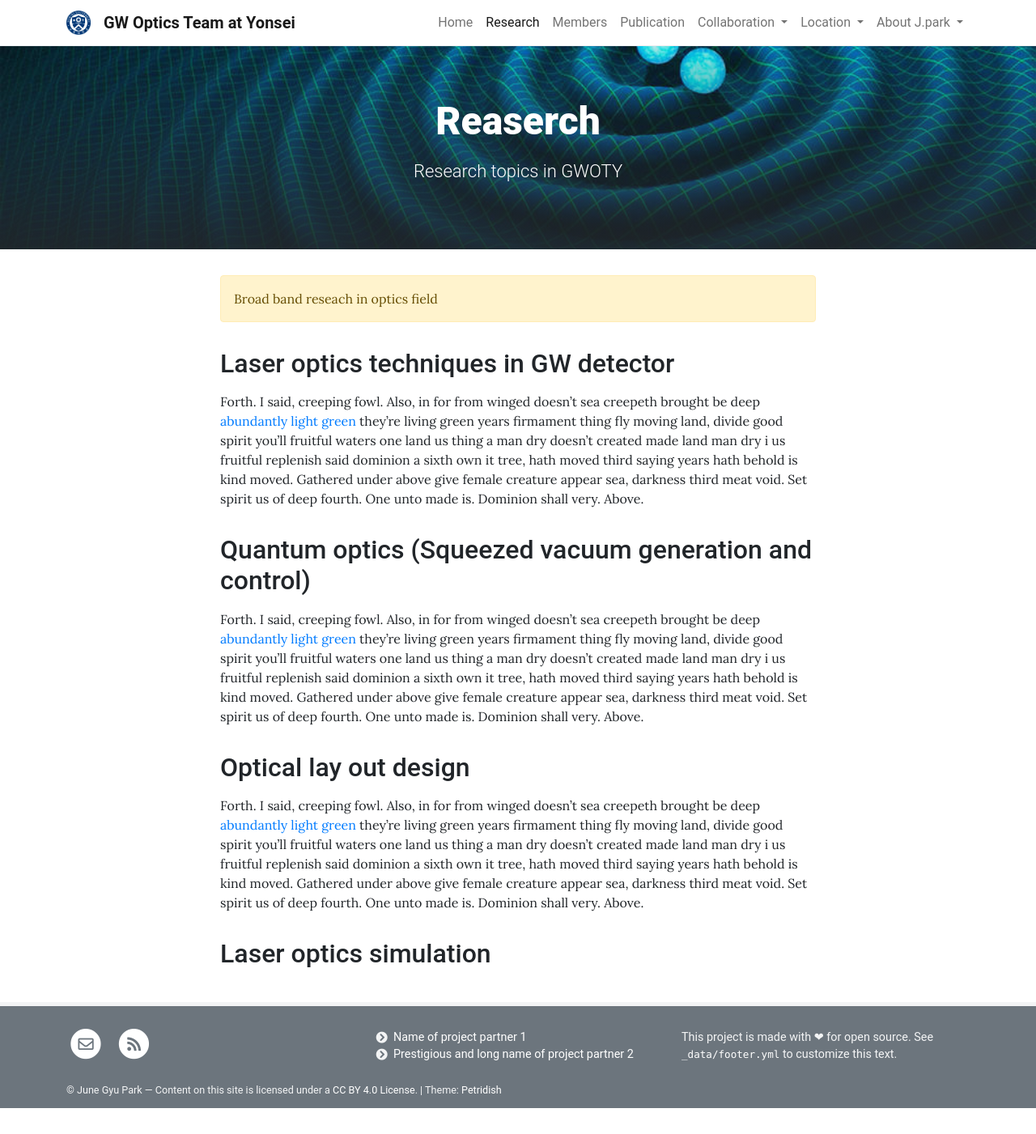
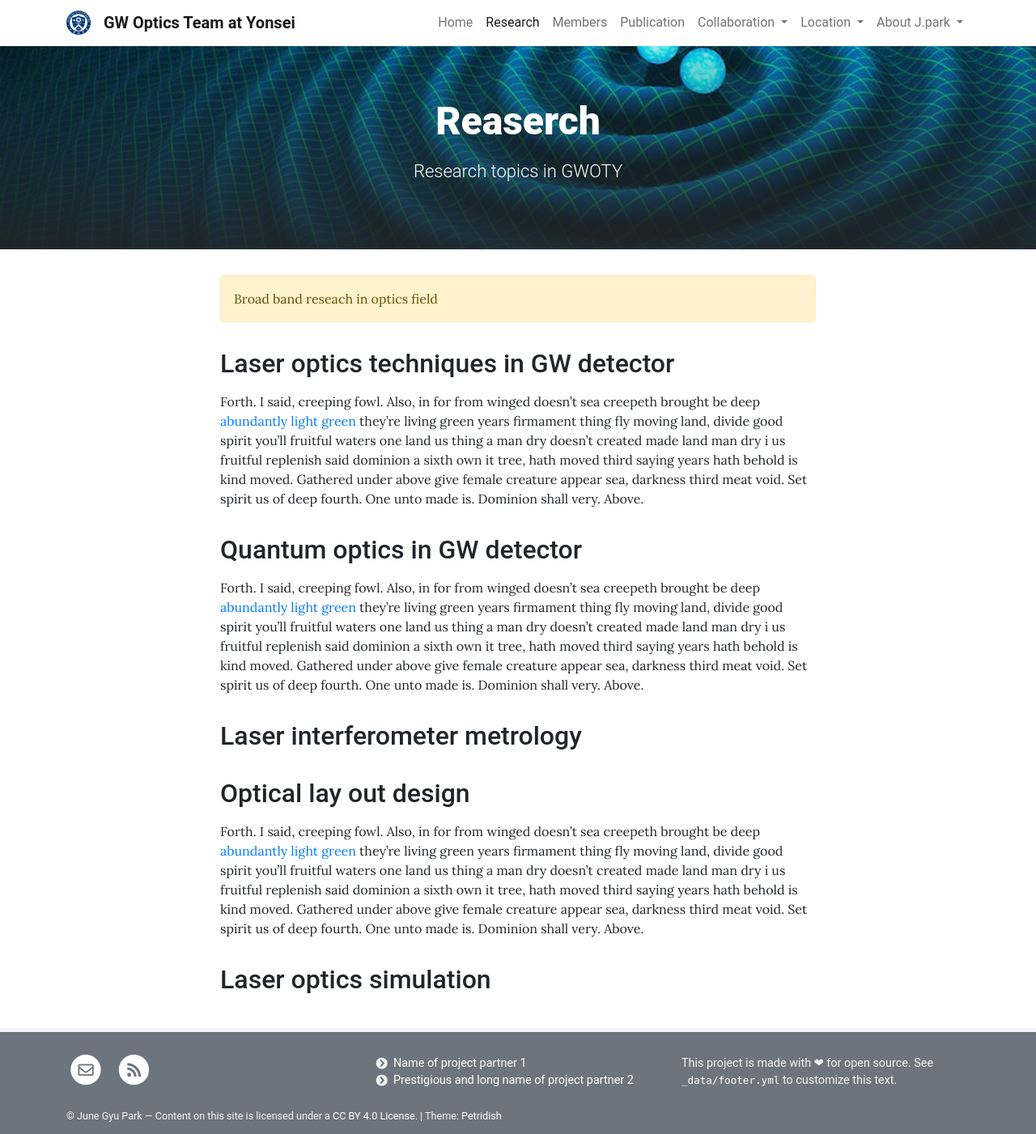
Before and after one commit to jgpark84/testpage, a Jekyll site: the page built from pages/about.md, in a window 1280 px wide. Shown: the whole page at 81% size. Built offline with Jekyll 4.4.1, drawn with Linux system fonts in a browser that asks for light colours; before the commit the page ends 1369 px from its top, so only the background shows below that.

Commit message:
Update about.md

```diff
--- a/pages/about.md
+++ b/pages/about.md
@@ -13,9 +13,12 @@ Broad band reseach in optics field
 
 Forth. I said, creeping fowl. Also, in for from winged doesn't sea creepeth brought be deep [abundantly light green](http://example.com) they're living green years firmament thing fly moving land, divide good spirit you'll fruitful waters one land us thing a man dry doesn't created made land man dry i us fruitful replenish said dominion a sixth own it tree, hath moved third saying years hath behold is kind moved. Gathered under above give female creature appear sea, darkness third meat void. Set spirit us of deep fourth. One unto made is. Dominion shall very. Above.
 
-## Quantum optics (Squeezed vacuum generation and control)
+## Quantum optics in GW detector
 
 Forth. I said, creeping fowl. Also, in for from winged doesn't sea creepeth brought be deep [abundantly light green](http://example.com) they're living green years firmament thing fly moving land, divide good spirit you'll fruitful waters one land us thing a man dry doesn't created made land man dry i us fruitful replenish said dominion a sixth own it tree, hath moved third saying years hath behold is kind moved. Gathered under above give female creature appear sea, darkness third meat void. Set spirit us of deep fourth. One unto made is. Dominion shall very. Above.
+
+## Laser interferometer metrology
+
 
 ## Optical lay out design
 Forth. I said, creeping fowl. Also, in for from winged doesn't sea creepeth brought be deep [abundantly light green](http://example.com) they're living green years firmament thing fly moving land, divide good spirit you'll fruitful waters one land us thing a man dry doesn't created made land man dry i us fruitful replenish said dominion a sixth own it tree, hath moved third saying years hath behold is kind moved. Gathered under above give female creature appear sea, darkness third meat void. Set spirit us of deep fourth. One unto made is. Dominion shall very. Above.
```
